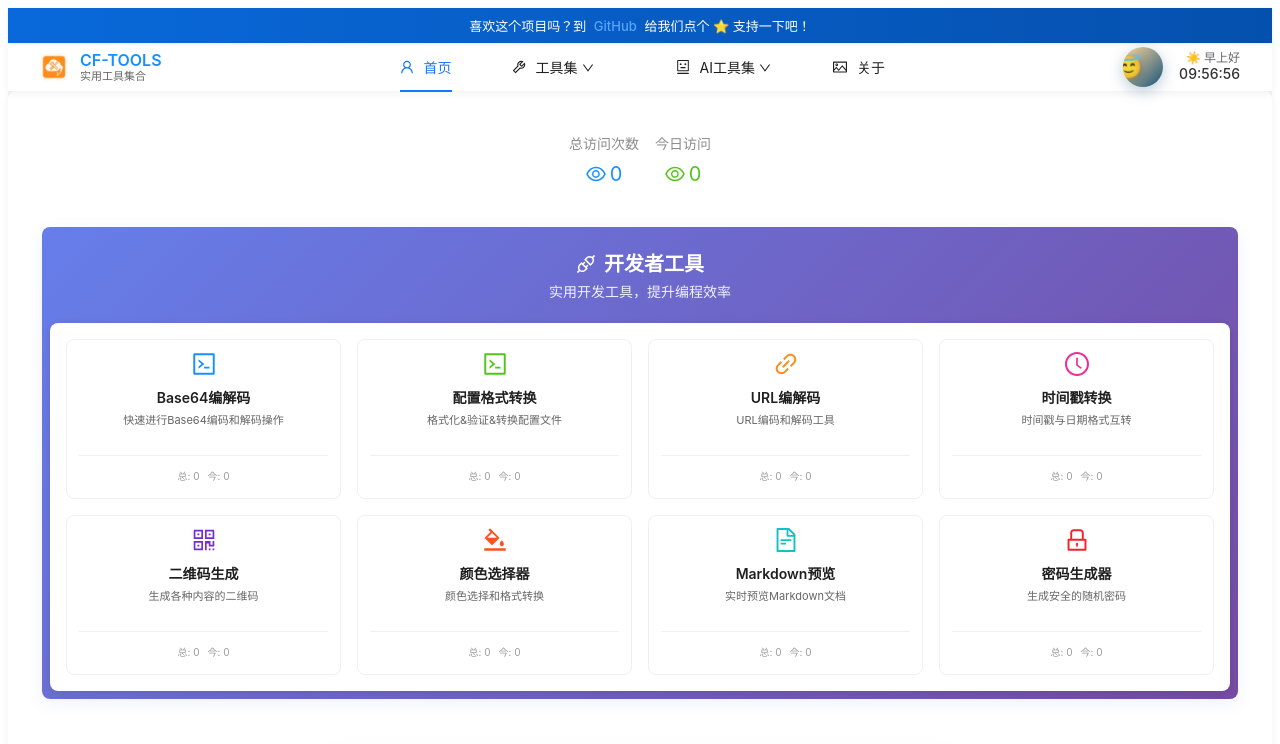
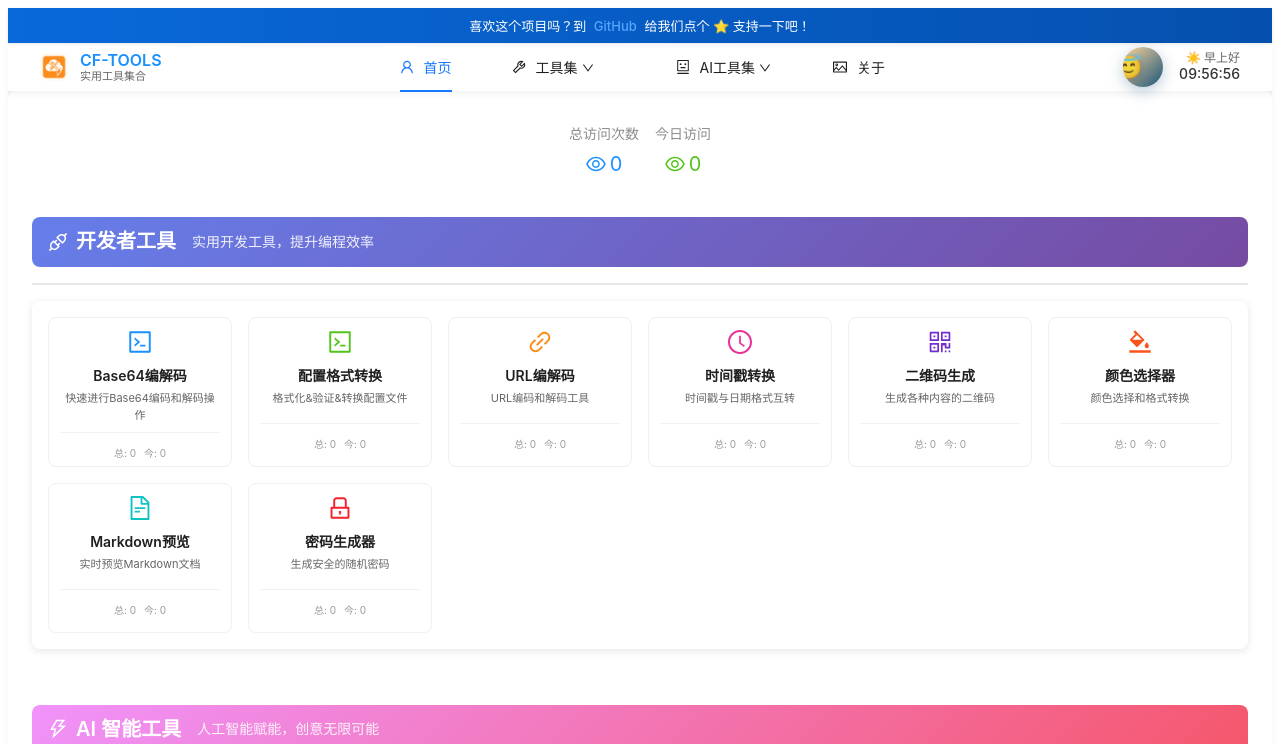
Before and after one commit to MainPoser/cf-tools, a React (Vite) app: page / in a window 1280 px wide. Shown: the top 744 px of the page. Built offline with nearby package versions, Linux system fonts and the light colour scheme.

Commit message:
fix layout

```diff
--- a/src/pages/home/Home.css
+++ b/src/pages/home/Home.css
@@ -7,6 +7,8 @@
   justify-content: flex-start;
   min-height: 100%;
   gap: 2rem;
+  padding: '10px';
+  width: '100%';
 }
 
 /* Logo区域样式 */
@@ -68,7 +70,8 @@
   padding: 1.5em;
   will-change: filter;
   transition: filter 300ms;
-  flex-shrink: 0; /* 防止logo在flex布局中收缩 */
+  flex-shrink: 0;
+  /* 防止logo在flex布局中收缩 */
 }
 
 .logo:hover {
@@ -87,6 +90,7 @@
   from {
     transform: rotate(0deg);
   }
+
   to {
     transform: rotate(360deg);
   }
--- a/src/pages/home/Home.tsx
+++ b/src/pages/home/Home.tsx
@@ -1,4 +1,4 @@
-import { Card, Row, Col, Button, Typography, Space, Statistic } from 'antd';
+import { Card, Row, Col, Typography, Space, Statistic } from 'antd';
 import { useNavigate } from 'react-router-dom';
 import {
     CodeOutlined,
@@ -131,15 +131,16 @@ function Home() {
     const renderToolCard = (tool: any, index: number) => {
         const toolStats = getToolStats(tool.title);
         return (
-            <Col xs={24} sm={12} md={8} lg={6} key={index}>
+            <Col xs={24} sm={12} md={8} lg={6} xl={4} xxl={3} key={index}>
                 <Card
                     hoverable={tool.available}
                     style={{
-                        height: '160px',
+                        height: '150px',
                         textAlign: 'center',
                         opacity: tool.available ? 1 : 0.6,
                         cursor: tool.available ? 'pointer' : 'not-allowed',
-                        transition: 'all 0.3s ease'
+                        transition: 'all 0.3s ease',
+                        maxWidth: '280px'
                     }}
                     styles={{
                         body: {
@@ -180,7 +181,7 @@ function Home() {
     };
 
     return (
-        <div className="home-container" style={{ background: colorBgContainer, padding: '10px' }}>
+        <div className="home-container" style={{ background: colorBgContainer }}>
             <div style={{ textAlign: 'center', marginBottom: '5px' }}>
                 {/* 网站总体统计信息 */}
                 {!statsLoading && (
@@ -206,32 +207,48 @@ function Home() {
             </div>
 
             {/* 开发者工具集区域 */}
+            <div style={{ marginBottom: '24px', width: '100%' }}>
                 <div style={{
+                    display: 'flex',
+                    alignItems: 'center',
                     marginBottom: '16px',
-                padding: '8px',
                     background: 'linear-gradient(135deg, #667eea 0%, #764ba2 100%)',
+                    padding: '12px 16px',
                     borderRadius: '8px',
-                boxShadow: '0 4px 16px rgba(102, 126, 234, 0.1)'
+                    width: '100%'
                 }}>
-                <div style={{
-                    textAlign: 'center',
-                    marginBottom: '20px',
-                    color: 'white'
+                    <Title level={2} style={{
+                        color: 'white',
+                        margin: 0,
+                        fontSize: '20px',
+                        display: 'flex',
+                        alignItems: 'center'
                     }}>
-                    <Title level={2} style={{ color: 'white', marginBottom: '4px', fontSize: '20px' }}>
                         <ApiOutlined style={{ marginRight: '8px' }} />
                         开发者工具
                     </Title>
-                    <Paragraph style={{ color: 'rgba(255, 255, 255, 0.9)', fontSize: '14px', marginBottom: 0 }}>
+                    <Paragraph style={{
+                        color: 'rgba(255, 255, 255, 0.9)',
+                        fontSize: '14px',
+                        margin: '0 0 0 16px',
+                        flex: 1
+                    }}>
                         实用开发工具，提升编程效率
                     </Paragraph>
                 </div>
 
                 <div style={{
+                    borderBottom: '2px solid #e8e8e8',
+                    marginBottom: '16px',
+                    width: '100%'
+                }} />
+
+                <div style={{
                     background: 'white',
                     borderRadius: '8px',
                     padding: '16px',
-                    boxShadow: '0 2px 8px rgba(0, 0, 0, 0.1)'
+                    boxShadow: '0 2px 8px rgba(0, 0, 0, 0.1)',
+                    width: '100%'
                 }}>
                     <Row gutter={[16, 16]}>
                         {devTools.map((tool, index) => renderToolCard(tool, index))}
@@ -240,46 +257,54 @@ function Home() {
             </div>
 
             {/* AI工具集区域 */}
+            <div style={{ marginBottom: '24px', width: '100%' }}>
                 <div style={{
+                    display: 'flex',
+                    alignItems: 'center',
                     marginBottom: '16px',
-                padding: '8px',
                     background: 'linear-gradient(135deg, #f093fb 0%, #f5576c 100%)',
+                    padding: '12px 16px',
                     borderRadius: '8px',
-                boxShadow: '0 4px 16px rgba(240, 147, 251, 0.1)'
+                    width: '100%'
                 }}>
-                <div style={{
-                    textAlign: 'center',
-                    marginBottom: '20px',
-                    color: 'white'
+                    <Title level={2} style={{
+                        color: 'white',
+                        margin: 0,
+                        fontSize: '20px',
+                        display: 'flex',
+                        alignItems: 'center'
                     }}>
-                    <Title level={2} style={{ color: 'white', marginBottom: '4px', fontSize: '20px' }}>
                         <ThunderboltOutlined style={{ marginRight: '8px' }} />
                         AI 智能工具
                     </Title>
-                    <Paragraph style={{ color: 'rgba(255, 255, 255, 0.9)', fontSize: '14px', marginBottom: 0 }}>
+                    <Paragraph style={{
+                        color: 'rgba(255, 255, 255, 0.9)',
+                        fontSize: '14px',
+                        margin: '0 0 0 16px',
+                        flex: 1
+                    }}>
                         人工智能赋能，创意无限可能
                     </Paragraph>
                 </div>
 
                 <div style={{
+                    borderBottom: '2px solid #e8e8e8',
+                    marginBottom: '16px',
+                    width: '100%'
+                }} />
+
+                <div style={{
                     background: 'white',
                     borderRadius: '8px',
                     padding: '16px',
-                    boxShadow: '0 2px 8px rgba(0, 0, 0, 0.1)'
+                    boxShadow: '0 2px 8px rgba(0, 0, 0, 0.1)',
+                    width: '100%'
                 }}>
                     <Row gutter={[16, 16]}>
                         {aiTools.map((tool, index) => renderToolCard(tool, index))}
                     </Row>
                 </div>
             </div>
-
-            <div style={{ textAlign: 'center', marginTop: '32px' }}>
-                <Space size="large">
-                    <Button size="large" onClick={() => navigate('/about')}>
-                        关于项目
-                    </Button>
-                </Space>
-            </div>
         </div>
     )
 };
```
Lines whose indentation alone changed are shown as unchanged.
